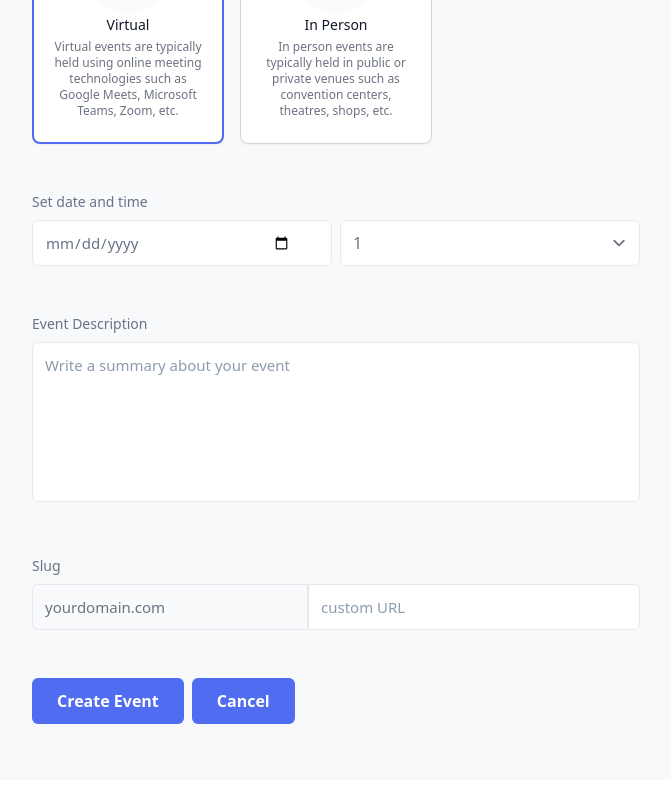
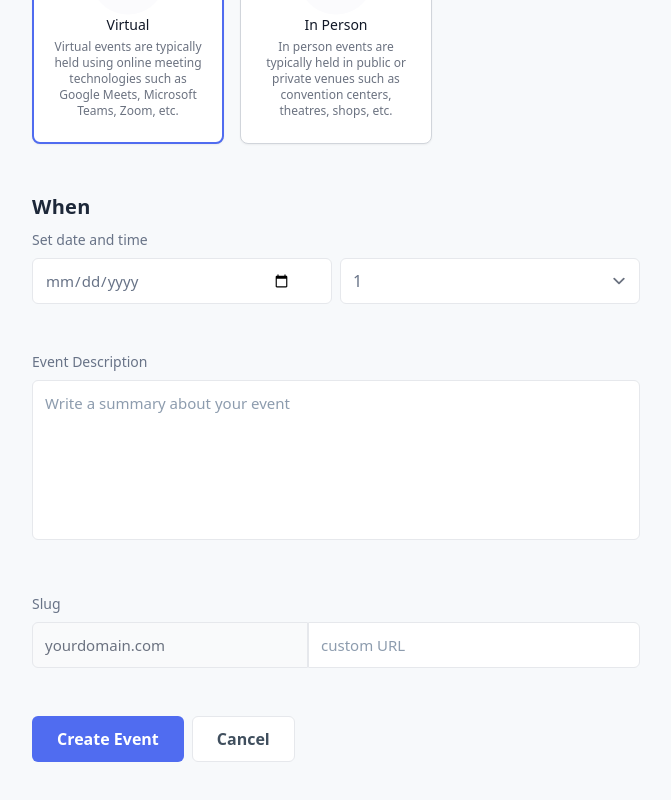
Before and after one commit to jmmarco/events, a React (Vite) app: page /events/new in a window 1280 px wide. Shown: the part 558-1358 px from the top of the page, without its empty margins (304-975 px from the left). Built offline with nearby package versions, Linux system fonts and the light colour scheme; no server answers.

Commit message:
Restore heading

```diff
--- a/src/components/events/EventForm.tsx
+++ b/src/components/events/EventForm.tsx
@@ -110,6 +110,7 @@ export default function EventForm({ event, action }: EventFormProps) {
         </div>
       </div>
       <div className="space-y-2">
+        <h2 className="text-[20px] font-semibold tracking-[0.3px]">When</h2>
         <div className="grid grid-cols-2 gap-x-2">
           <Input
             type="date"
@@ -179,10 +180,10 @@ export default function EventForm({ event, action }: EventFormProps) {
         >
           {buttonText}
         </Button>
-
         <Button
           className="place-self-start capitalize"
           onClick={() => navigate(0)}
+          intent="secondary"
           type="button"
         >
           cancel
```
